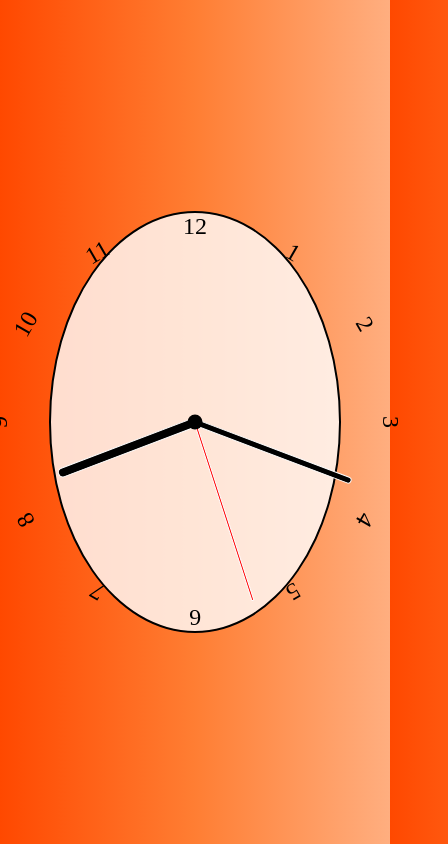
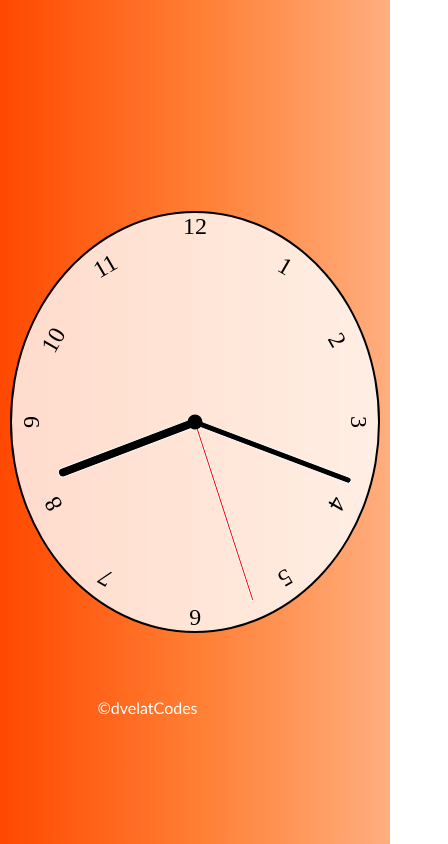
Before and after one commit to dvelatcodes/clock, a plain HTML site: page index.html in a window 390 px wide. Shown: the whole page, 448 px wide, since content can reach past the window. Drawn offline with Linux system fonts and the light colour scheme.

Commit message:
fix: adjusted responsiveness for screen sizes

```diff
--- a/index.html
+++ b/index.html
@@ -8,6 +8,7 @@
     <link rel="stylesheet" href="./style.css" />
   </head>
   <body>
+    <div class="myName">&copy;dvelatCodes</div>
     <div class="clock">
       <div class="hand hour" data-hour-hand></div>
       <div class="hand minute" data-minute-hand></div>
--- a/style.css
+++ b/style.css
@@ -14,6 +14,15 @@ body{
     align-items: center;
 }
 
+.myName{
+    position: absolute;
+    color: white;
+    font-family: 'Gill Sans', 'Gill Sans MT', Calibri, 'Trebuchet MS', sans-serif;
+    left: 25%;
+    bottom: 15%;
+    z-index: 13;
+}
+
 .clock{
     width: 30%;
     height: 50%;
@@ -21,17 +30,24 @@ body{
     background-color: rgba(255, 255,255, .8);
     border: 2px solid black;
     position: relative;
+    overflow: hidden;
 }
 
-@media screen and (max-width : 856px) {
+@media screen and (max-width : 1282px) {
+    .clock{
+        width: 40%;
+        }
+}
+
+@media screen and (max-width : 913px) {
 .clock{
-    width: 40%;
+    width: 80%;
     }
 }
 
-@media screen and (max-width : 856px) {
+@media screen and (max-width : 821px) {
     .clock{
-        width: 50%;
+        width: 76%;
     }
 }
 
@@ -41,24 +57,51 @@ body{
     }
 }
 
-@media screen and (max-width : 400px) {
+@media screen and (max-width : 476px) {
     .clock{
         width: 75%;
+    }
+}
+
+@media screen and (max-width : 415px) {
+    .clock{
+        width: 95%;
+        overflow-x: hidden;
+    }
+    body{
+
+    }
+}
+
+@media screen and (max-width : 378px) {
+    .clock{
+        width: 78%;
+    }
+}
+
+@media screen and (max-width : 360px) {
+    .clock{
+        width: 85%;
     }
 }
 
 @media screen and (max-width : 331px) {
     .clock{
         width: 85%;
-        overflow: hidden;
     }
 }
 
-@media screen and (max-width : 279px) {
+@media screen and (max-width : 280px) {
     .clock{
         width: 95%;
     }
 }
+
+/* @media screen and (max-width : 279px) {
+    .clock{
+        width: 95%;
+    }
+} */
 
 @media screen and (max-width : 246px) {
     .clock{
@@ -88,6 +131,18 @@ body{
     text-align: center;
     font-size: 1.5rem;
     transform: rotate(var(--rotation));
+}
+
+@media screen and (max-width : 415px) {
+    .number{
+        padding-top: 1rem;
+    }
+    .number12, .number6{
+        padding-top: 0;
+    }
+    .number2, .number3, .number4, .number10, .number9, .number8{
+        padding-top: 2rem;
+    }
 }
 
 .number1{
```
